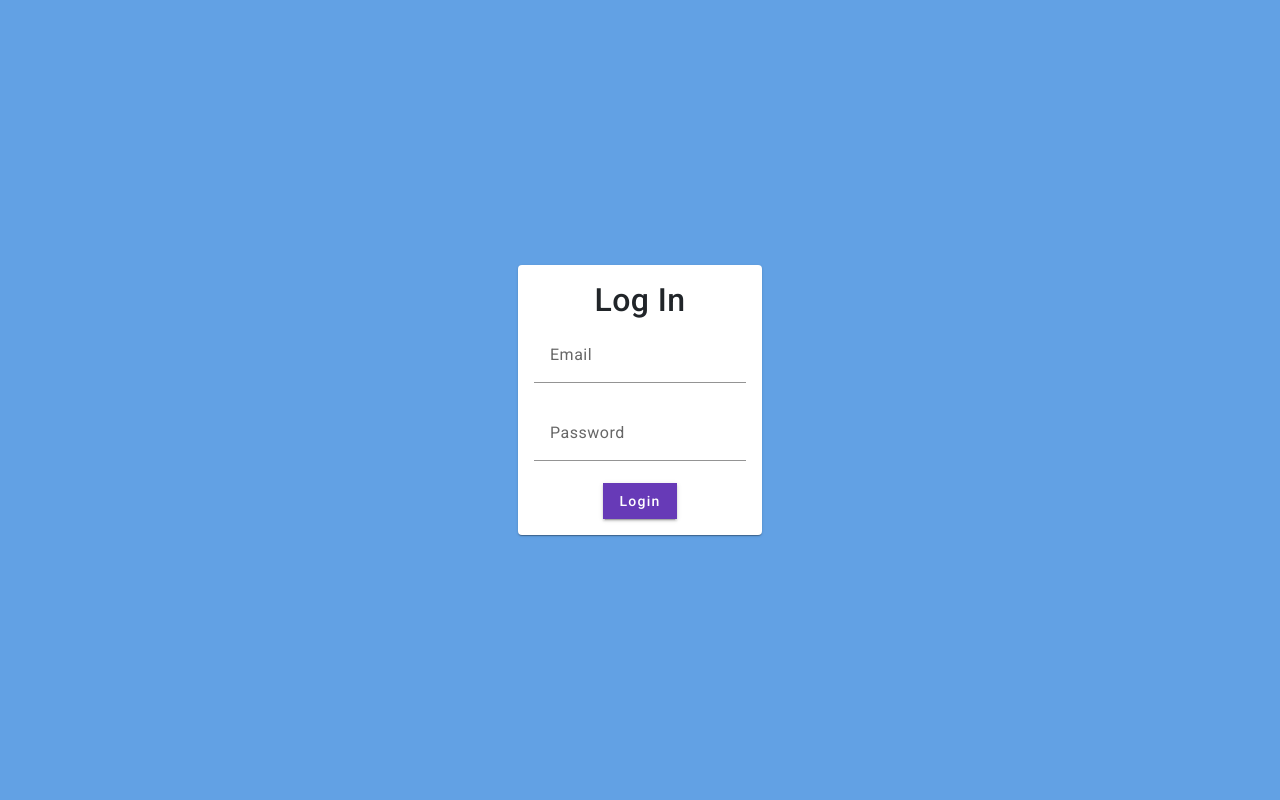
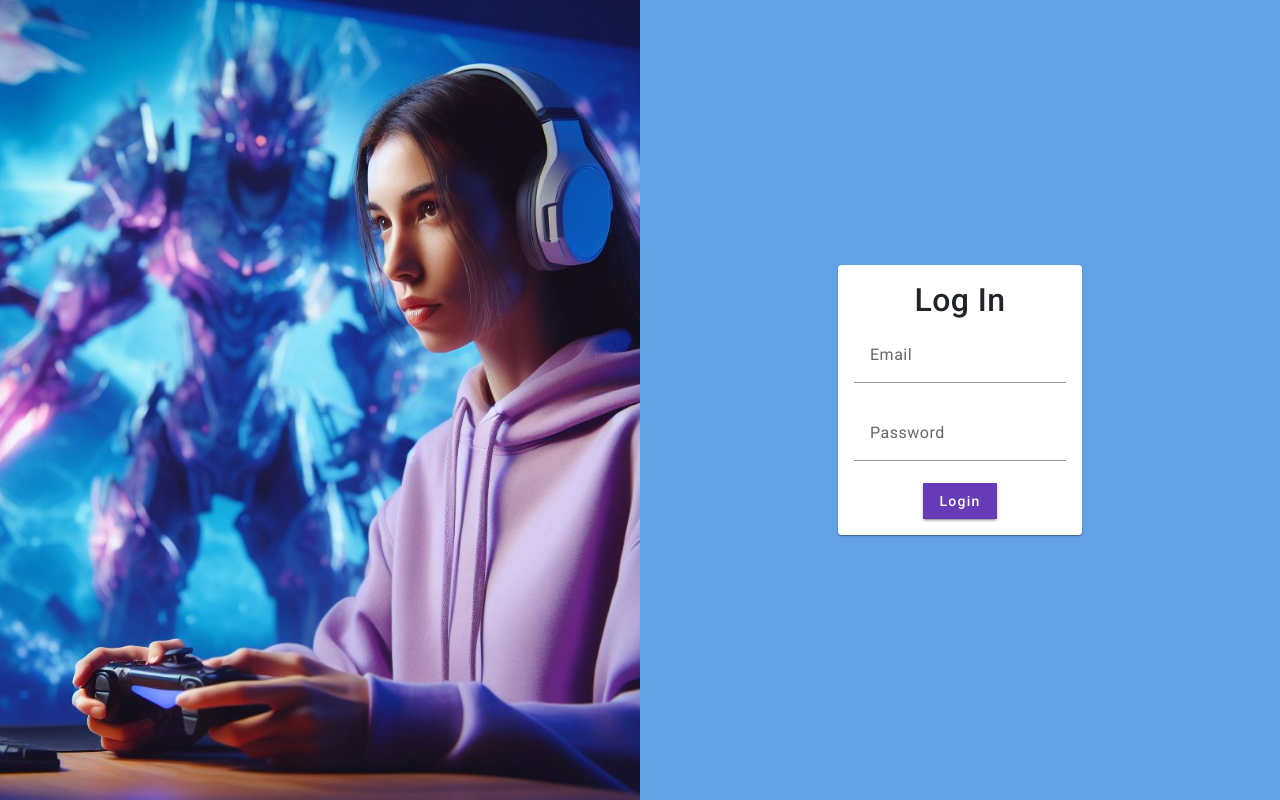
Before and after one commit to DevSquad-SantanderCoders/e-commerce, an Angular app: page /login in a window 1280 px wide. Built offline with nearby package versions, Linux system fonts and the light colour scheme; data requests are answered from the project's data file; what primeng would draw is missing.

Commit message:
refator: Ajust on Guards and login page update

```diff
--- a/src/app/guards/Auth-Guard.ts
+++ b/src/app/guards/Auth-Guard.ts
@@ -18,6 +18,7 @@ export class AuthGuard {
     private router: Router,
     private authorizationService: AuthorizationService
   ) { }
+
   canActivate(
     route: ActivatedRouteSnapshot,
     state: RouterStateSnapshot
@@ -33,7 +34,7 @@ export class AuthGuard {
       const tempoToken = JSON.parse(
         localStorage.getItem('TIMETOKEN') || 'null'
       );
-      const tokenExpirado = new Date().getTime() - tempoToken <= 200000;
+      const tokenExpirado = new Date().getTime() - tempoToken <= 2000000;
 
       if (usuarioAutenticado && tokenExpirado) {
         const permission = this.authorizationService.hasRoutePermission(
--- a/src/app/services/authentication.service.ts
+++ b/src/app/services/authentication.service.ts
@@ -58,8 +58,8 @@ export class AuthenticationService {
   }
 
   logout(): void{
-    localStorage.removeItem('USER')
-    localStorage.removeItem('TIMETOKEN')
+    localStorage.setItem('USER', '')
+    localStorage.setItem('TIMETOKEN','')
     this.refreshService.refresh();
   }
 
--- a/src/app/views/login/login.component.html
+++ b/src/app/views/login/login.component.html
@@ -1,4 +1,8 @@
 <main>
+  <figure class="img-container">
+    <img src="../../../assets/img-login.jpg" alt="" />
+  </figure>
+  <section class="login-container">
     <mat-card>
       <mat-card-content>
         <form [formGroup]="login">
@@ -10,10 +14,23 @@
             Preencha os campos corretamente
           </mat-error>
           <mat-form-field>
-          <input matInput placeholder="Email" name="username" formControlName="usuario" required />
+            <input
+              matInput
+              placeholder="Email"
+              name="username"
+              formControlName="usuario"
+              required
+            />
           </mat-form-field>
           <mat-form-field>
-          <input matInput type="password" placeholder="Password" name="password" formControlName="senha" required />
+            <input
+              matInput
+              type="password"
+              placeholder="Password"
+              name="password"
+              formControlName="senha"
+              required
+            />
           </mat-form-field>
           <button mat-raised-button color="primary" (click)="Login()">
             Login
@@ -21,4 +38,5 @@
         </form>
       </mat-card-content>
     </mat-card>
+  </section>
 </main>
--- a/src/app/views/login/login.component.scss
+++ b/src/app/views/login/login.component.scss
@@ -24,3 +24,33 @@ mat-card {
   mat-form-field {
     display: block;
   }
+
+.img-container {
+    display:none;
+  }
+
+  @media only screen and (min-width:968px) {
+    main {
+      flex-direction: row;
+    }
+
+    .login-container {
+      width: 50vw;
+      height: inherit;
+      display: flex;
+      justify-content: center;
+      align-items: center;
+    }
+
+    .img-container {
+      width: 50vw;
+      height: 100vh;
+      display: block;
+    }
+
+    .img-container img {
+      width: 100%;
+      height: 101vh;
+      object-fit: cover;
+    }
+  }
```
Also changed, not shown: src/assets/img-login.jpg (added). Lines whose indentation alone changed are shown as unchanged.
